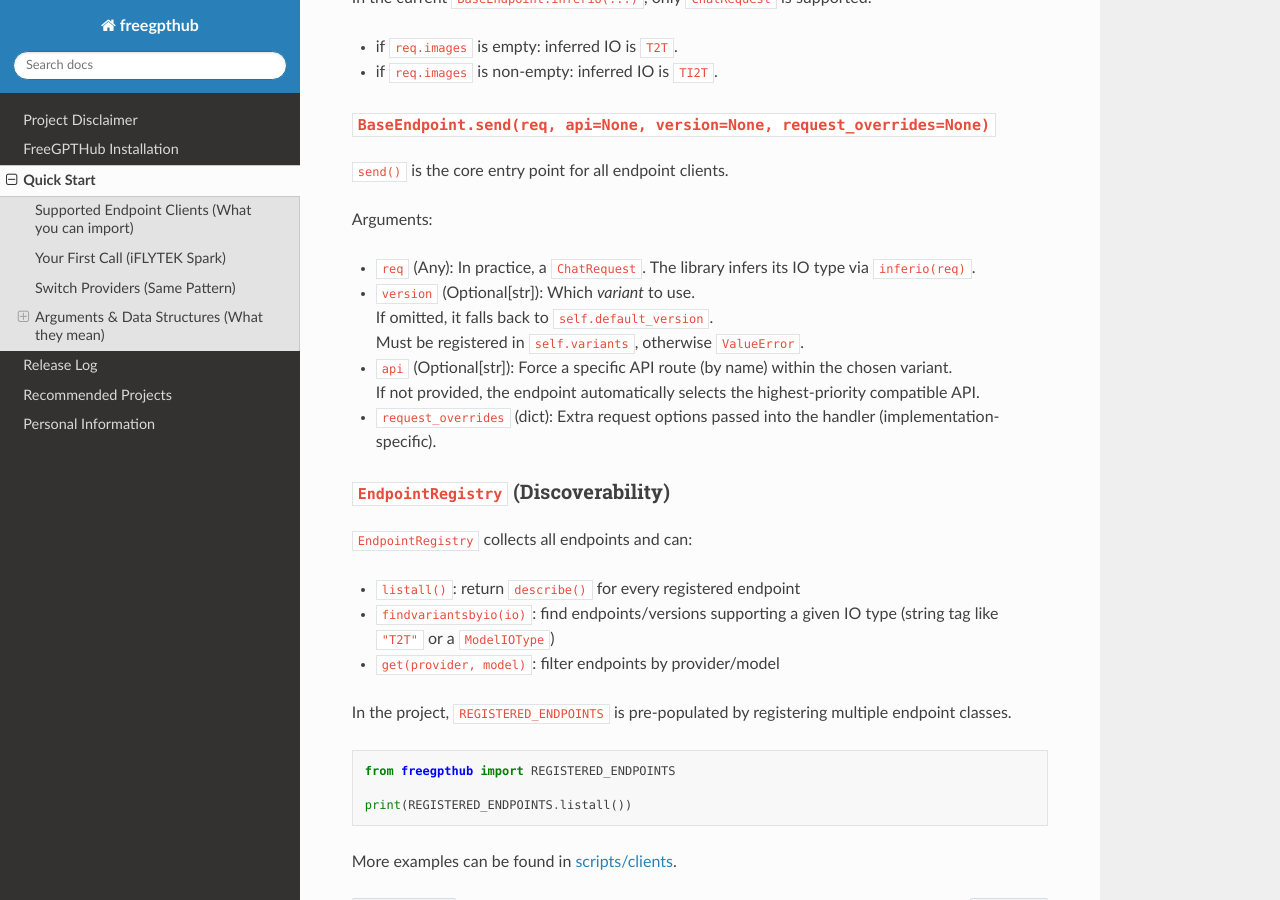
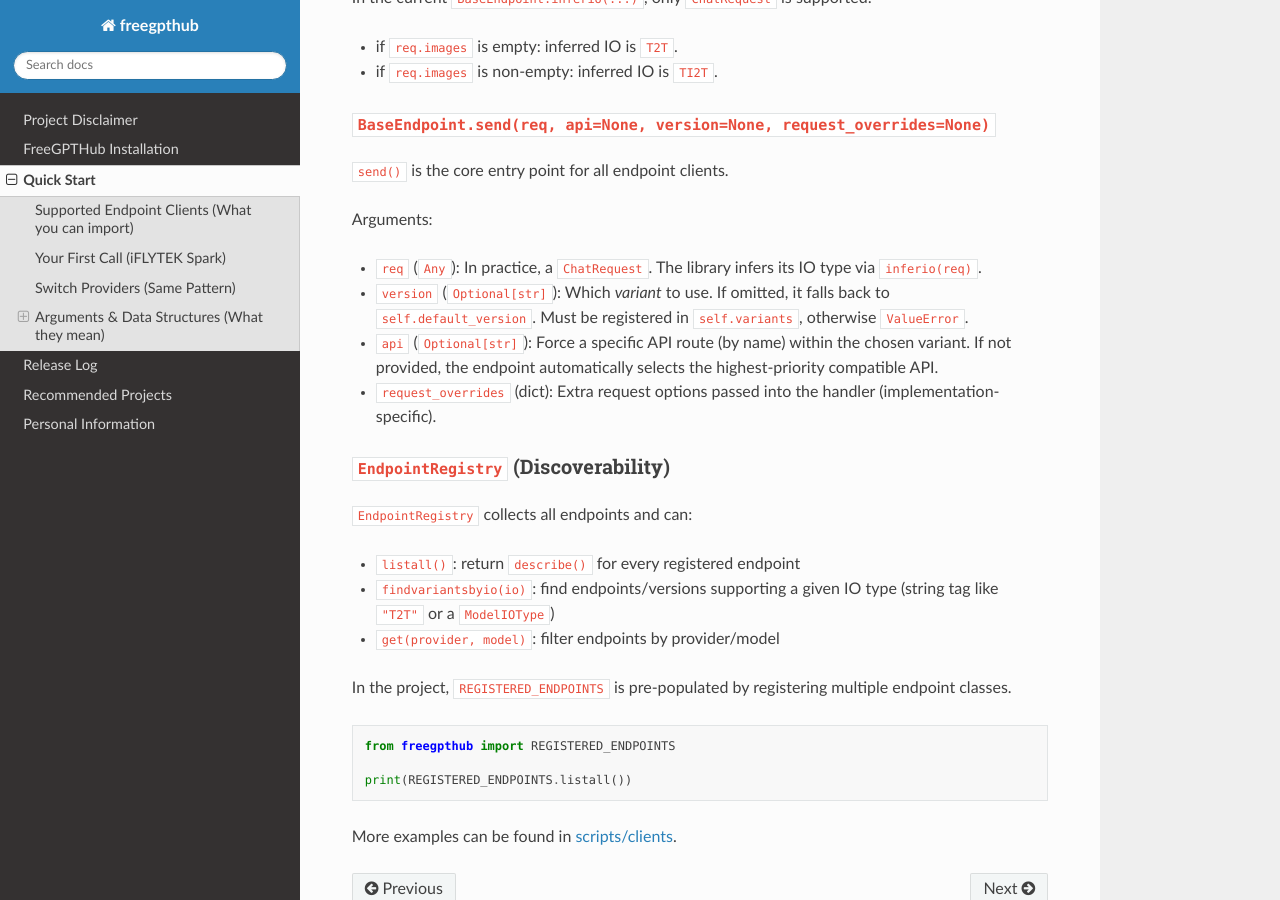
Before and after one commit to CharlesPikachu/FreeGPTHub, a Sphinx documentation site: the page built from docs/Quickstart.md, in a window 1280 px wide and 900 px high, scrolled down 3475 px. Built offline with Sphinx 7.4.7 and the Read the Docs theme 3.1.0, drawn with Linux system fonts in a browser that asks for light colours.

Commit message:
update docs

```diff
--- a/docs/Quickstart.md
+++ b/docs/Quickstart.md
@@ -152,12 +152,9 @@ In the current `BaseEndpoint.inferio(...)`, only `ChatRequest` is supported:
 
 Arguments:
 
-- `req` (Any): In practice, a `ChatRequest`. The library infers its IO type via `inferio(req)`.
-- `version` (Optional[str]): Which *variant* to use.
-  If omitted, it falls back to `self.default_version`.
-  Must be registered in `self.variants`, otherwise `ValueError`.
-- `api` (Optional[str]): Force a specific API route (by name) within the chosen variant.
-  If not provided, the endpoint automatically selects the highest-priority compatible API.
+- `req` (`Any`): In practice, a `ChatRequest`. The library infers its IO type via `inferio(req)`.
+- `version` (`Optional[str]`): Which *variant* to use. If omitted, it falls back to `self.default_version`. Must be registered in `self.variants`, otherwise `ValueError`.
+- `api` (`Optional[str]`): Force a specific API route (by name) within the chosen variant. If not provided, the endpoint automatically selects the highest-priority compatible API.
 - `request_overrides` (dict): Extra request options passed into the handler (implementation-specific).
 
 #### `EndpointRegistry` (Discoverability)
```
Also changed, not shown: README.md (+3 -6 lines).
